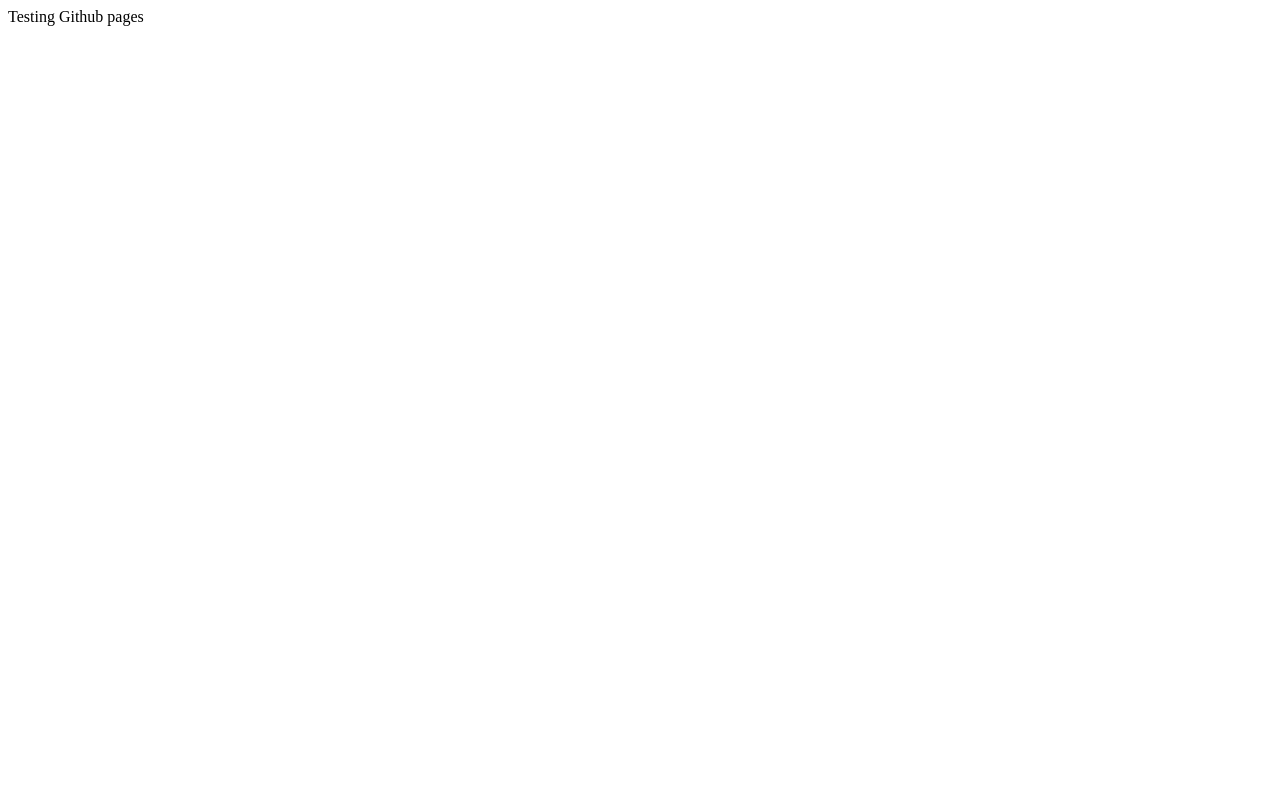
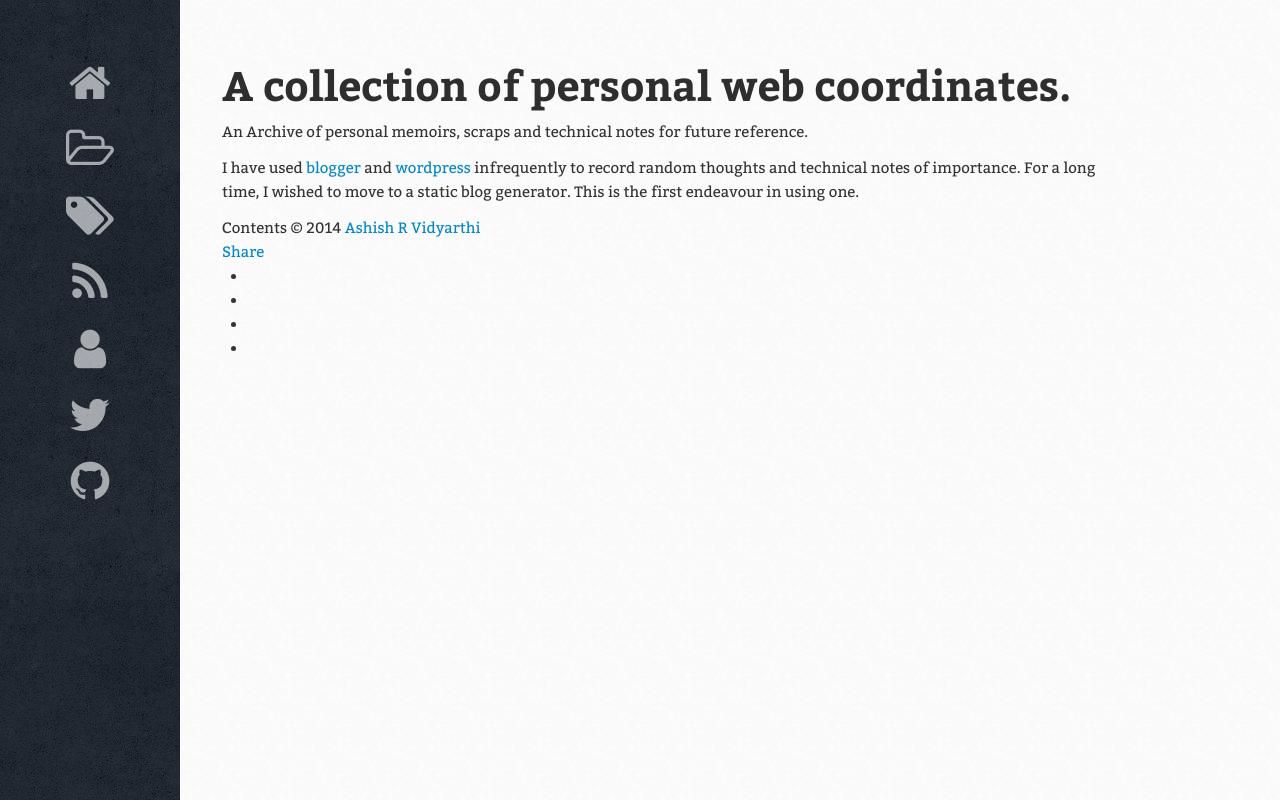
Before and after one commit to ashishrv/ashishrv.github.io, a plain HTML site: page index.html in a window 1280 px wide. Drawn offline with Linux system fonts and the light colour scheme.

Commit message:
update main personal page

```diff
--- a/index.html
+++ b/index.html
@@ -1,10 +1,114 @@
-<!doctype html>
-<html lang="en">
-    <head>
-        <meta charset="utf-8" />
-        <title>Demo</title>
-    </head>
-    <body>
-    Testing Github pages
-    </body>
+<!DOCTYPE html><html lang="en">
+<head>
+
+    <meta charset="utf-8">
+    <meta name="description" content="">
+    <meta name="author" content="Ashish R Vidyarthi">
+    <meta name="viewport" content="width=device-width, initial-scale=1.0">
+    <title>A collection of personal web coordinates. | Programmer's notebook</title>
+
+
+
+            <link href="assets/css/all-nocdn.css" rel="stylesheet" type="text/css">
+
+
+    <!--[if lt IE 9]>
+      <script src="http://html5shim.googlecode.com/svn/trunk/html5.js" type="text/javascript"></script>
+    <![endif]-->
+
+
+            <link rel="alternate" type="application/rss+xml" title="RSS" href="rss.xml">
+
+
+
+
+
+
+
+
+
+
+</head>
+
+<body>
+    <section class="social">
+        <ul>
+
+
+
+            <li><a href="#" title="Home"><i class="icon-home"></i></a></li>
+
+
+
+            <li><a href="archive.html" title="Archives"><i class="icon-folder-open-alt"></i></a></li>
+
+
+
+            <li><a href="categories/index.html" title="Tags"><i class="icon-tags"></i></a></li>
+
+
+
+            <li><a href="rss.xml" title="RSS"><i class="icon-rss"></i></a></li>
+
+
+
+            <li><a href="https://www.linkedin.com/in/arvidyarthi/" title="About me"><i class="icon-user"></i></a></li>
+
+
+
+            <li><a href="https://twitter.com/arvidyarthi" title="My Twitter"><i class="icon-twitter"></i></a></li>
+
+
+
+            <li><a href="https://github.com/ashishrv" title="My Github"><i class="icon-github"></i></a></li>
+
+
+
+        </ul>
+    </section>
+    <section class="page-content">
+        <div class="content" rel="main">
+
+
+    <h1>A collection of personal web coordinates.</h1>
+
+    <div><p>An Archive of personal memoirs, scraps and technical notes for future reference.</p>
+<p>I have used <a class="reference external" href="http://pyfunc.blogspot.com/">blogger</a> and <a class="reference external" href="http://ashishvid.wordpress.com/">wordpress</a> infrequently to record random thoughts and technical notes of importance.
+For a long time, I wished to move to a static blog generator. This is the first endeavour in using one.</p></div>
+
+
+            Contents © 2014         <a href="mailto:ashishdotvid@gmaildotcom">Ashish R Vidyarthi</a>
+
+
+<!-- Social buttons -->
+<div id="addthisbox" class="addthis_toolbox addthis_peekaboo_style addthis_default_style addthis_label_style addthis_32x32_style">
+<a class="addthis_button_more">Share</a>
+<ul><li><a class="addthis_button_facebook"></a>
+</li><li><a class="addthis_button_google_plusone_share"></a>
+</li><li><a class="addthis_button_linkedin"></a>
+</li><li><a class="addthis_button_twitter"></a>
+</li></ul>
+</div>
+<script type="text/javascript" src="//s7.addthis.com/js/300/addthis_widget.js#pubid=ra-4f7088a56bb93798"></script>
+<!-- End of social buttons -->
+
+
+        </div>
+    </section>
+
+
+
+            <script src="assets/js/all-nocdn.js" type="text/javascript"></script>
+
+
+
+
+        <script type="text/javascript">
+            $(function(){
+                $('.timeago').timeago();
+            });
+        </script>
+
+
+</body>
 </html>
```
